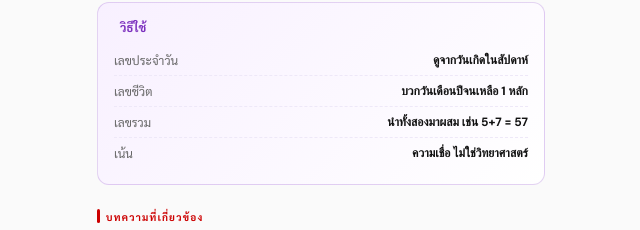
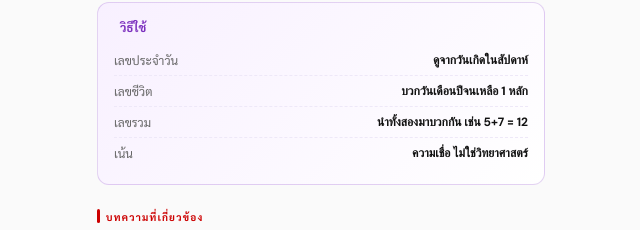
Before and after one commit to whatdafukc8899/teelekded, a website: page public/article-lucky-birthday.html in a window 1280 px wide. Shown: the part 1741-1971 px from the top of the page, 319-959 px from the left. Drawn offline with Linux system fonts and the light colour scheme; some icons are missing.

Commit message:
Fix เลขรวม example: 5+7=12 not 57

```diff
--- a/public/article-lucky-birthday.html
+++ b/public/article-lucky-birthday.html
@@ -222,7 +222,7 @@ body{background:#FAFAFA;font-family:'Sarabun',sans-serif;color:#1A1A1A;max-width
     </div>
     <div class="summary-row">
       <span class="summary-key">เลขรวม</span>
-      <span class="summary-val">นำทั้งสองมาผสม เช่น 5+7 = 57</span>
+      <span class="summary-val">นำทั้งสองมาบวกกัน เช่น 5+7 = 12</span>
     </div>
     <div class="summary-row">
       <span class="summary-key">เน้น</span>
```
